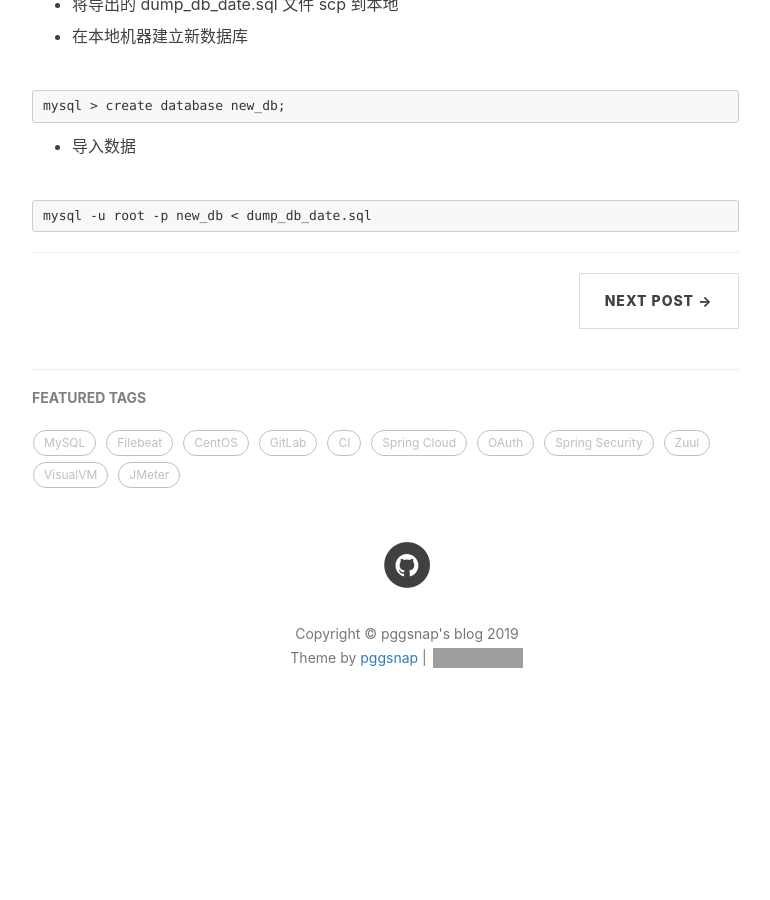
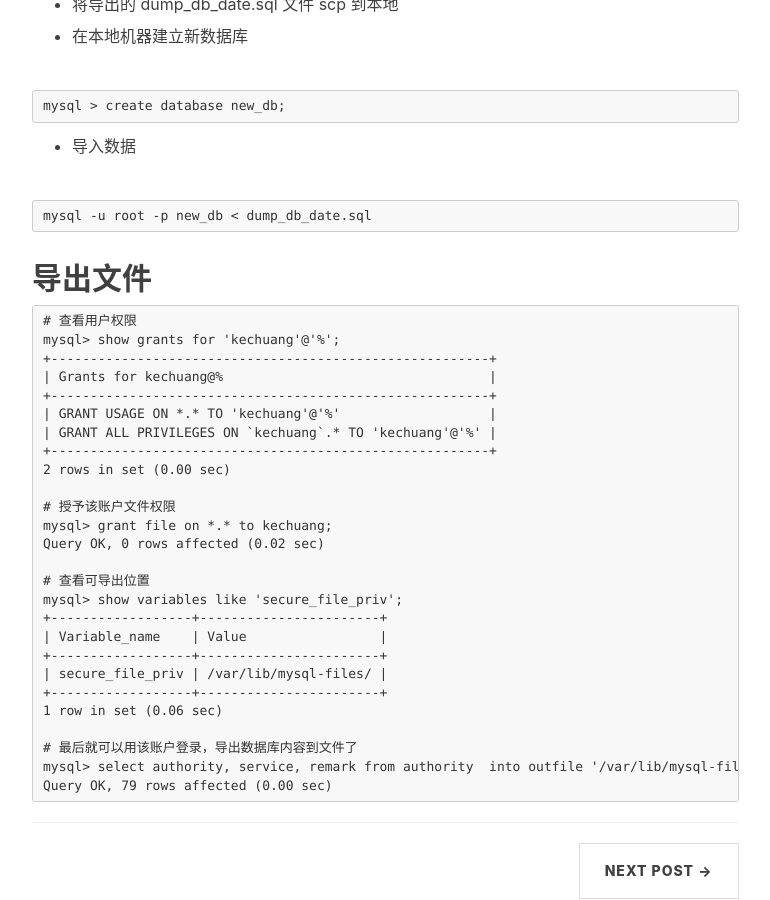
Before and after one commit to pggsnap/pggsnap.github.io, a Jekyll site: the page built from _posts/2015-10-23-MySQL 笔记.md, in a window 1280 px wide and 900 px high, scrolled down 5515 px. Shown: the whole window, without its empty margins (233-1003 px from the left). Built offline with Jekyll 4.4.1, drawn with Linux system fonts in a browser that asks for light colours; nearby versions of some CDN libraries; comment, search, counter and statistics services are not loaded; before the commit the page ends 6277 px from its top, so only the background shows below that; grey boxes are pictures that could not be loaded.

Commit message:
export file

````diff
--- a/_posts/2015-10-23-MySQL 笔记.md
+++ b/_posts/2015-10-23-MySQL 笔记.md
@@ -254,3 +254,34 @@ mysql > create database new_db;
 ```
 mysql -u root -p new_db < dump_db_date.sql
 ```
+
+## 导出文件
+
+```mysql
+# 查看用户权限
+mysql> show grants for 'kechuang'@'%';
++--------------------------------------------------------+
+| Grants for kechuang@%                                  |
++--------------------------------------------------------+
+| GRANT USAGE ON *.* TO 'kechuang'@'%'                   |
+| GRANT ALL PRIVILEGES ON `kechuang`.* TO 'kechuang'@'%' |
++--------------------------------------------------------+
+2 rows in set (0.00 sec)
+
+# 授予该账户文件权限
+mysql> grant file on *.* to kechuang;
+Query OK, 0 rows affected (0.02 sec)
+
+# 查看可导出位置
+mysql> show variables like 'secure_file_priv';
++------------------+-----------------------+
+| Variable_name    | Value                 |
++------------------+-----------------------+
+| secure_file_priv | /var/lib/mysql-files/ |
++------------------+-----------------------+
+1 row in set (0.06 sec)
+
+# 最后就可以用该账户登录，导出数据库内容到文件了
+mysql> select authority, service, remark from authority  into outfile '/var/lib/mysql-files/authority.csv';
+Query OK, 79 rows affected (0.00 sec)
+```
````
